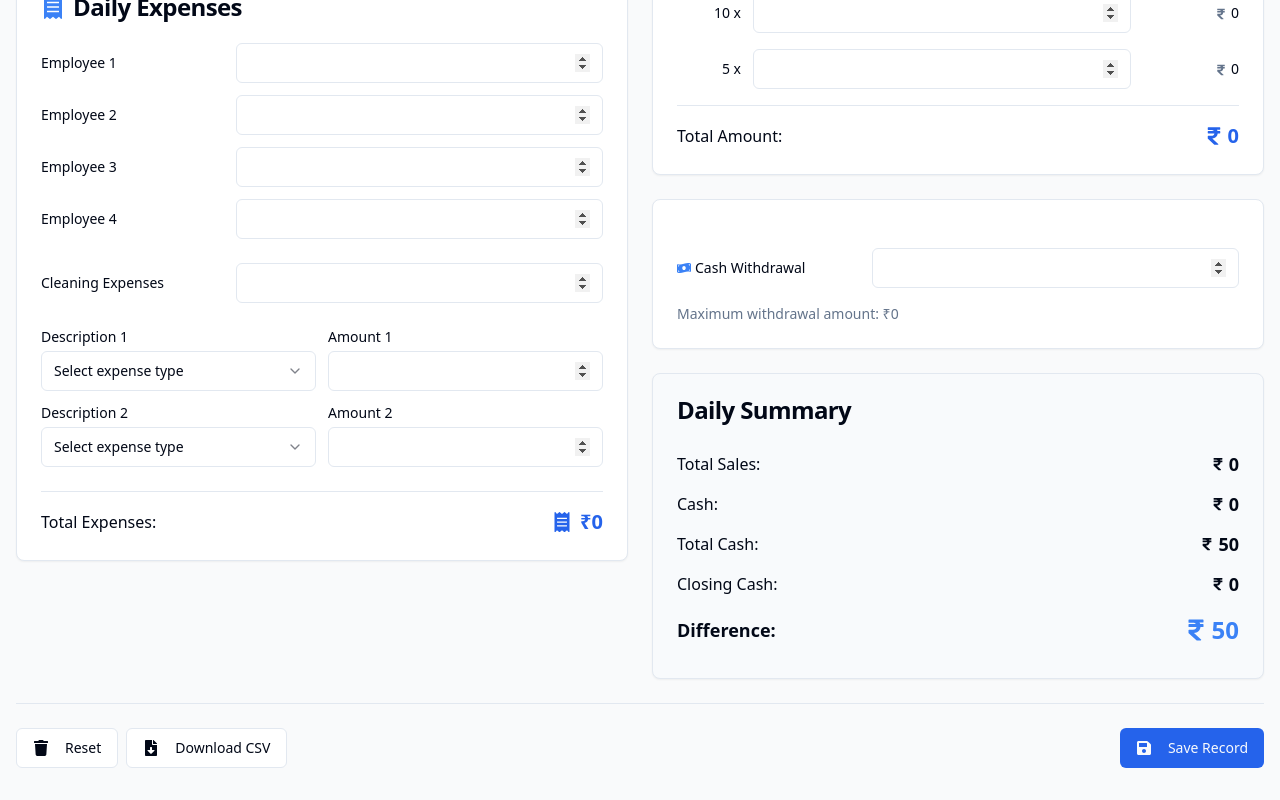
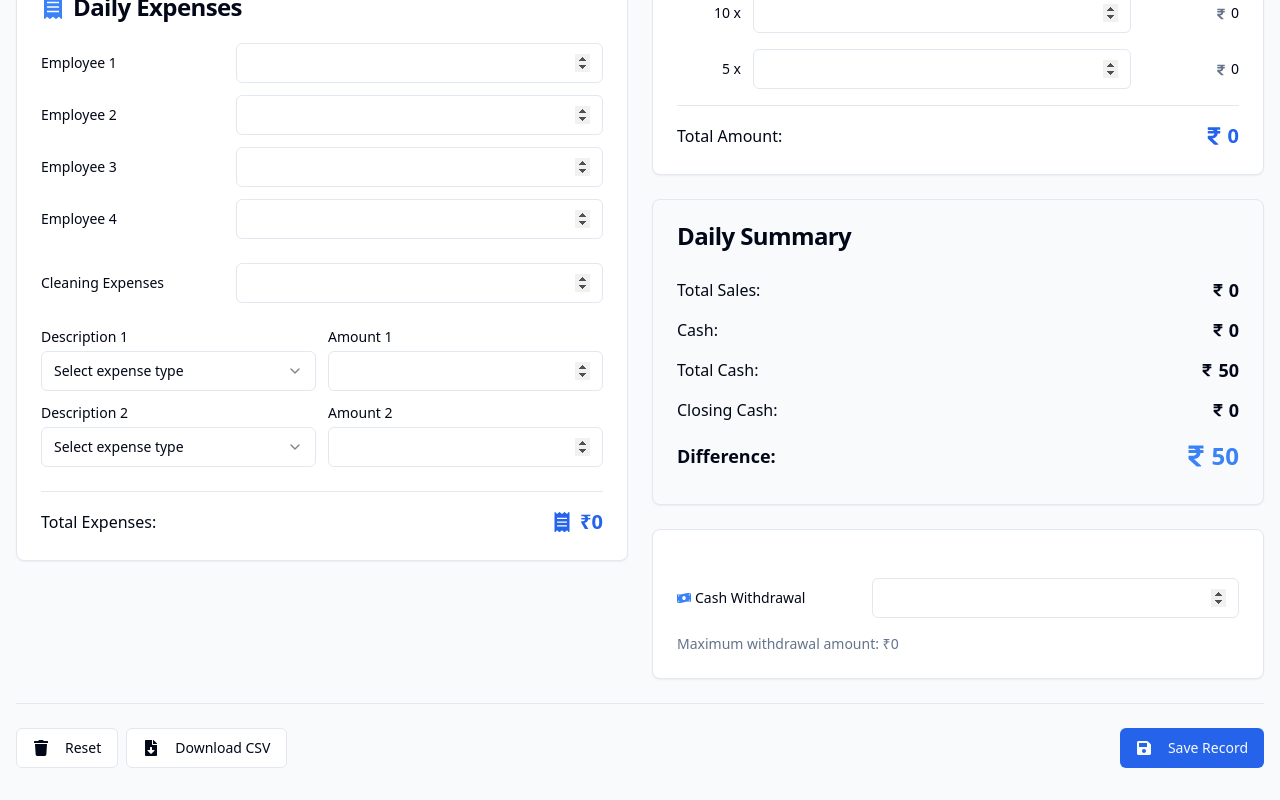
Before and after one commit to Balajimcr/SalesTracker, a React (Vite) app: page / in a window 1280 px wide. Shown: the part 604-1404 px from the top of the page. Built offline with nearby package versions, Linux system fonts and the light colour scheme.

Commit message:
Refactor: Reorder Cash Withdrawal section
Move the Cash Withdrawal section below the Total Amount in the Sales Entry Form.

```diff
--- a/src/components/dashboard/SalesEntryForm.tsx
+++ b/src/components/dashboard/SalesEntryForm.tsx
@@ -140,13 +140,13 @@ const SalesEntryForm = () => {
             onChange={handleDenominationsChange}
           />
 
+          <SalesSummary data={formData} />
+
           <CashWithdrawal
             cashWithdrawn={formData.cashWithdrawn}
             totalFromDenominations={totalFromDenominations}
             onChange={handleCashWithdrawnChange}
           />
-
-          <SalesSummary data={formData} />
         </div>
       </div>
 
```
